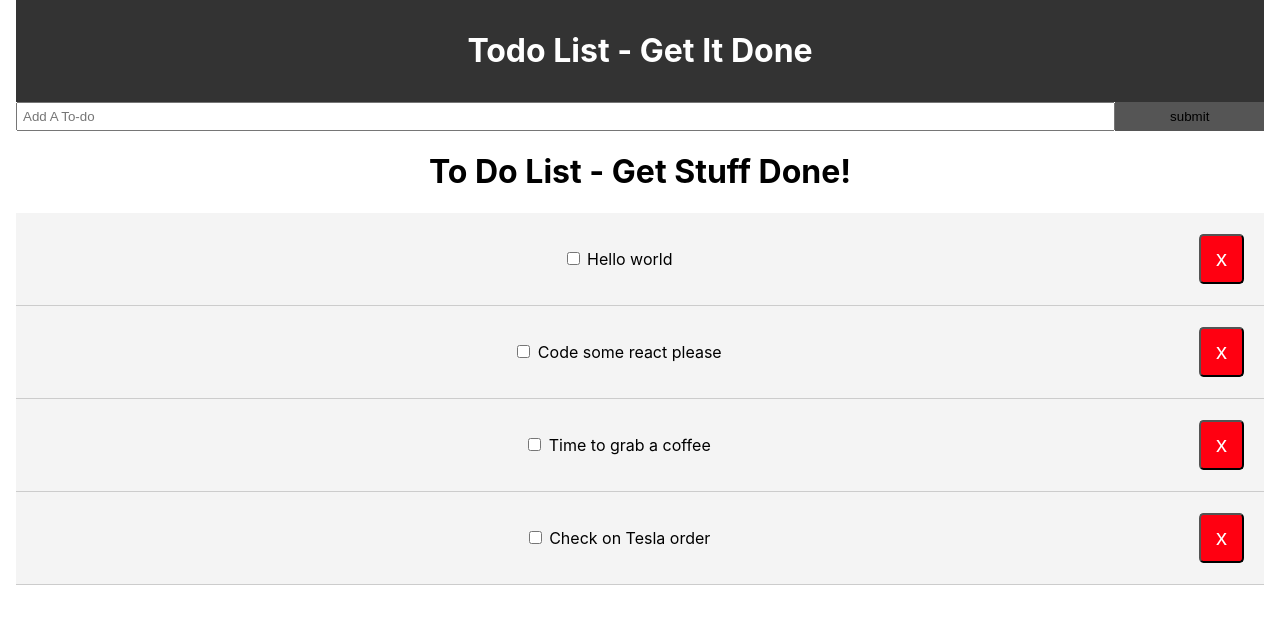
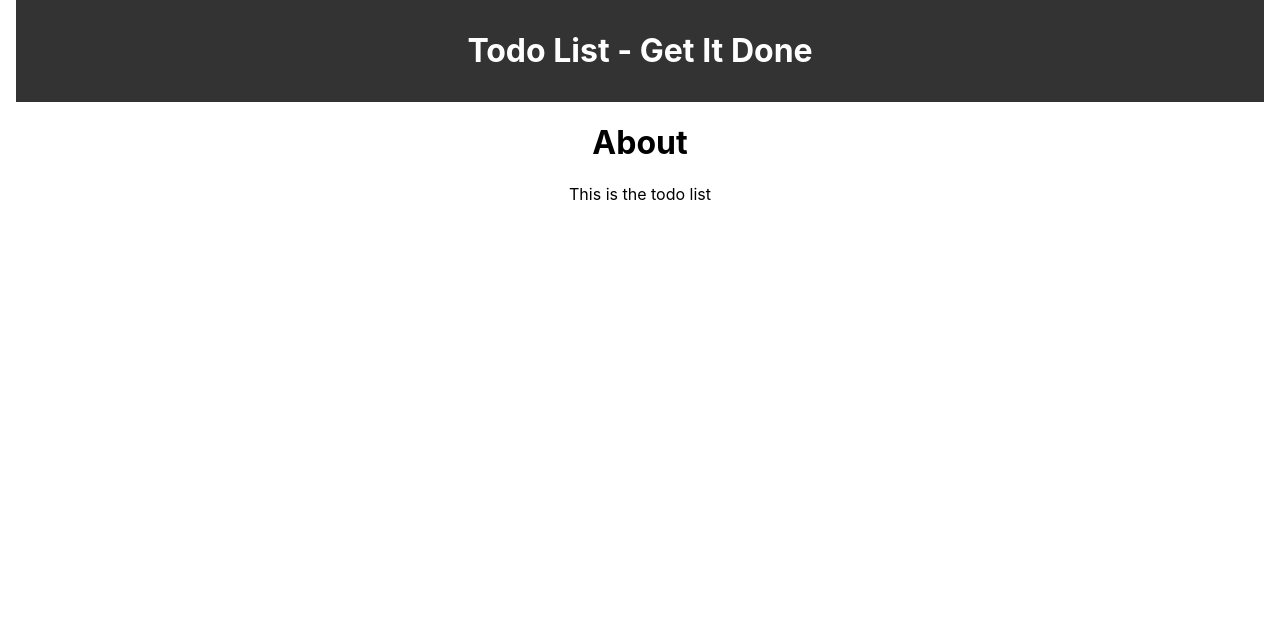
Before and after one commit to benjaminthedev/react-todo, a React (Create React App) app: page /about in a window 1280 px wide. Shown: the top 624 px of the page. Built offline with nearby package versions, Linux system fonts and the light colour scheme.

Commit message:
updated project with Routers

```diff
--- a/package.json
+++ b/package.json
@@ -5,6 +5,7 @@
   "dependencies": {
     "react": "^16.9.0",
     "react-dom": "^16.9.0",
+    "react-router-dom": "^5.0.1",
     "react-scripts": "3.1.0",
     "uuid": "^3.3.3"
   },
--- a/src/App.js
+++ b/src/App.js
@@ -1,7 +1,9 @@
 import React, {Component} from 'react';
+import { BrowserRouter as Router, Route } from 'react-router-dom';
 import Header from './components/layout/Header';
 import Todos from './components/Todos';
 import AddTodo from './components/AddTodo';
+import About from './components/pages/About';
 import uuid from 'uuid';
 
 import './App.css';
@@ -60,14 +62,22 @@
   render() {
     console.log(this.state.todos);
     return (
+      <Router>
         <div className="App">
         <div className="container">
           <Header />
+          <Route exact path="/" render={props => (
+            <React.Fragment>
                 <AddTodo addTodo={this.addTodo} />
                 <h1>To Do List - Get Stuff Done!</h1>
                 <Todos todos={this.state.todos} markComplete={this.markComplete} delToDo={this.delToDo} />
+            </React.Fragment>
+          )} />
+
+          <Route path="/about" component={About} />
         </div>
         </div>
+      </Router>
     );
   }s
 }
--- /dev/null
+++ b/src/components/pages/About.js
@@ -0,0 +1,14 @@
+import React, { Component } from 'react'
+
+export class About extends Component {
+    render() {
+        return (
+            <React.Fragment>
+                <h1>About</h1>
+                <p>This is the todo list</p>
+            </React.Fragment>
+        )
+    }
+}
+
+export default About;
```
Also changed, not shown: 1 other file (tests, documents, lock files or other folders). Lines whose indentation alone changed are shown as unchanged.
